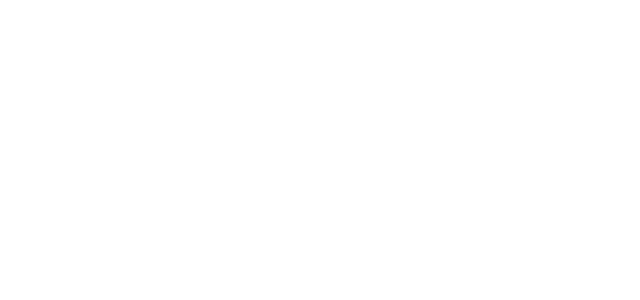
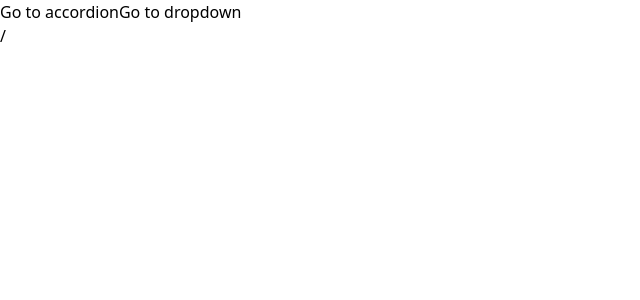
Before and after one commit to Patel27-S/React, a React (Create React App) app in the folder React-06/comps/: page / in a window 1280 px wide. Shown: the top 300 px of the page, without its empty margins (0-640 px from the left). Built offline with nearby package versions, Linux system fonts and the light colour scheme.

Commit message:
Navigation in a SPA in progress.

```diff
--- /dev/null
+++ b/React-06/comps/src/context/navigation.js
@@ -0,0 +1,40 @@
+import { createContext, useEffect, useState } from "react";
+
+
+const NavigationContext = createContext();
+
+function NavigationProvider({children}) {
+
+    const [currentPath, setCurrentPath] = useState(window.location.pathname);
+
+    useEffect(()=>{
+        const handler = () =>{
+
+        };
+        window.addEventListener('popstate', handler);
+
+        return () =>{
+            window.removeEventListener('popstate', handler);
+        };
+    }, []);
+
+
+    const navigate = (to)=>{
+        window.history.pushState({}, '', to);
+        setCurrentPath(to);
+    };
+
+    return (
+    <NavigationContext.Provider value={{ currentPath, navigate}}>
+        <div>
+            <button type="" onClick={() => navigate('/accordion')}>Go to accordion</button>
+            <button type="" onClick={() => navigate('/dropdown')}>Go to dropdown</button>
+        </div>
+        {currentPath}
+        {children}
+    </NavigationContext.Provider>
+    );
+};
+
+export {NavigationProvider};
+export default NavigationContext;
--- a/React-06/comps/src/index.js
+++ b/React-06/comps/src/index.js
@@ -3,7 +3,13 @@
 import ReactDOM from "react-dom/client";
 import App from "./App";
 
+import { NavigationProvider } from './context/navigation';
+
 const el = document.getElementById('root');
 const root = ReactDOM.createRoot(el);
 
-root.render(<App />);
+root.render(
+    <NavigationProvider>
+        <App />
+    </NavigationProvider>
+);
```
